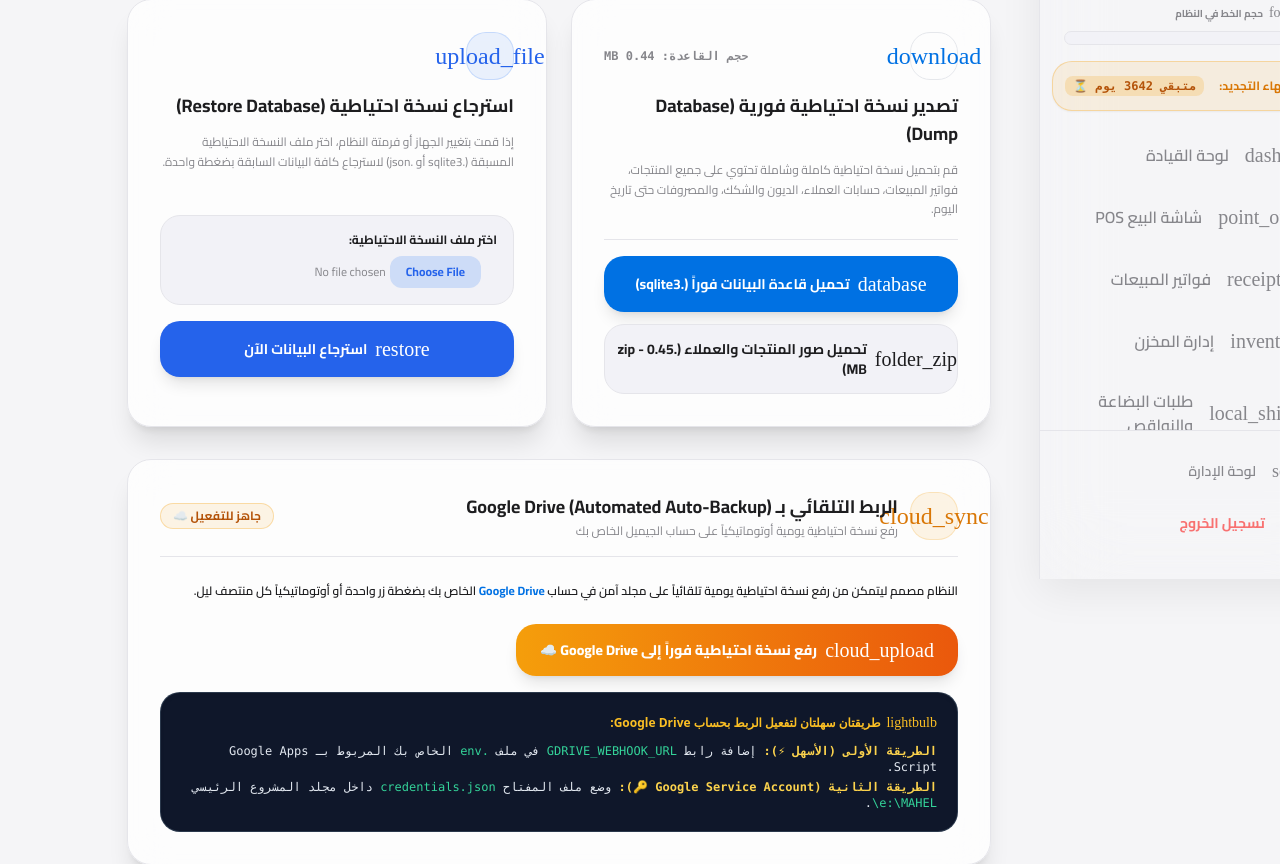
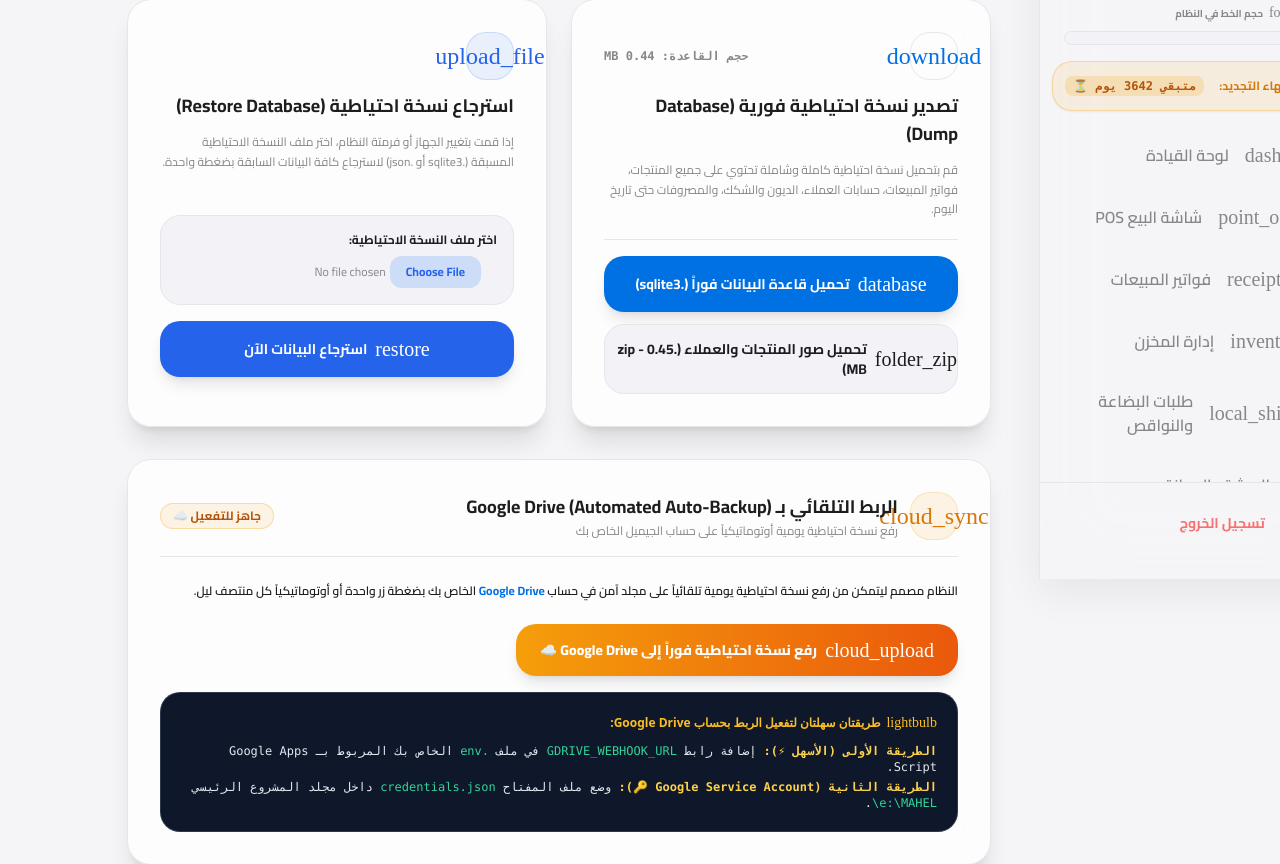
Before and after one commit to ahmedsand244/mahel-erp, a Django app: page /backup/backup/ in a window 1280 px wide; the page is wider, and only the part inside the window is pictured. Shown: the part 221-1085 px from the top of that part. Run offline with Django 5.2, Linux system fonts and the light colour scheme; a user stored in the database is signed in; data comes from the database, SQL or seed files in the repository; both versions use the stored data as it was after the commit; some web fonts are replaced.

Commit message:
Completely removed admin panel link from tenant ERP sidebar for all users

```diff
--- a/templates/base.html
+++ b/templates/base.html
@@ -303,14 +303,6 @@
         <!-- Sidebar Footer Admin & Logout Links -->
         <div class="mt-auto pt-4 px-3 border-t border-apple-border w-full space-y-1">
             <ul class="flex flex-col gap-1 w-full">
-                {% if request.user.is_superuser %}
-                <li class="w-full">
-                    <a class="flex items-center gap-3.5 xl:gap-4 px-4 xl:px-5 py-2.5 text-apple-secondary hover:text-apple-text hover:bg-black/5 dark:hover:bg-white/5 rounded-2xl w-full transition-all text-xs xl:text-sm font-semibold" href="/admin/">
-                        <span class="material-symbols-outlined text-lg">settings</span>
-                        <span>لوحة الإدارة</span>
-                    </a>
-                </li>
-                {% endif %}
                 <li class="w-full">
                     <a class="flex items-center gap-3.5 xl:gap-4 px-4 xl:px-5 py-2.5 text-red-400 hover:bg-red-500/10 rounded-2xl w-full transition-all text-xs xl:text-sm font-bold" href="{% url 'logout' %}">
                         <span class="material-symbols-outlined text-lg">logout</span>
@@ -499,14 +491,6 @@
                     <span class="text-sm sm:text-base font-semibold">النسخ الاحتياطي والأمان</span>
                 </a>
 
-                {% if request.user.is_superuser %}
-                <div class="pt-2 border-t border-apple-border">
-                    <a class="flex items-center gap-3.5 px-4 py-3.5 rounded-2xl w-full text-apple-secondary hover:text-apple-text transition-all" href="/admin/">
-                        <span class="material-symbols-outlined text-xl">settings</span>
-                        <span class="text-sm sm:text-base font-semibold">لوحة الإدارة</span>
-                    </a>
-                </div>
-                {% endif %}
 
                 <!-- Font Scale Control - Mobile Drawer -->
                 <div class="pt-3 border-t border-apple-border">
```
Also changed, not shown: db.sqlite3.
